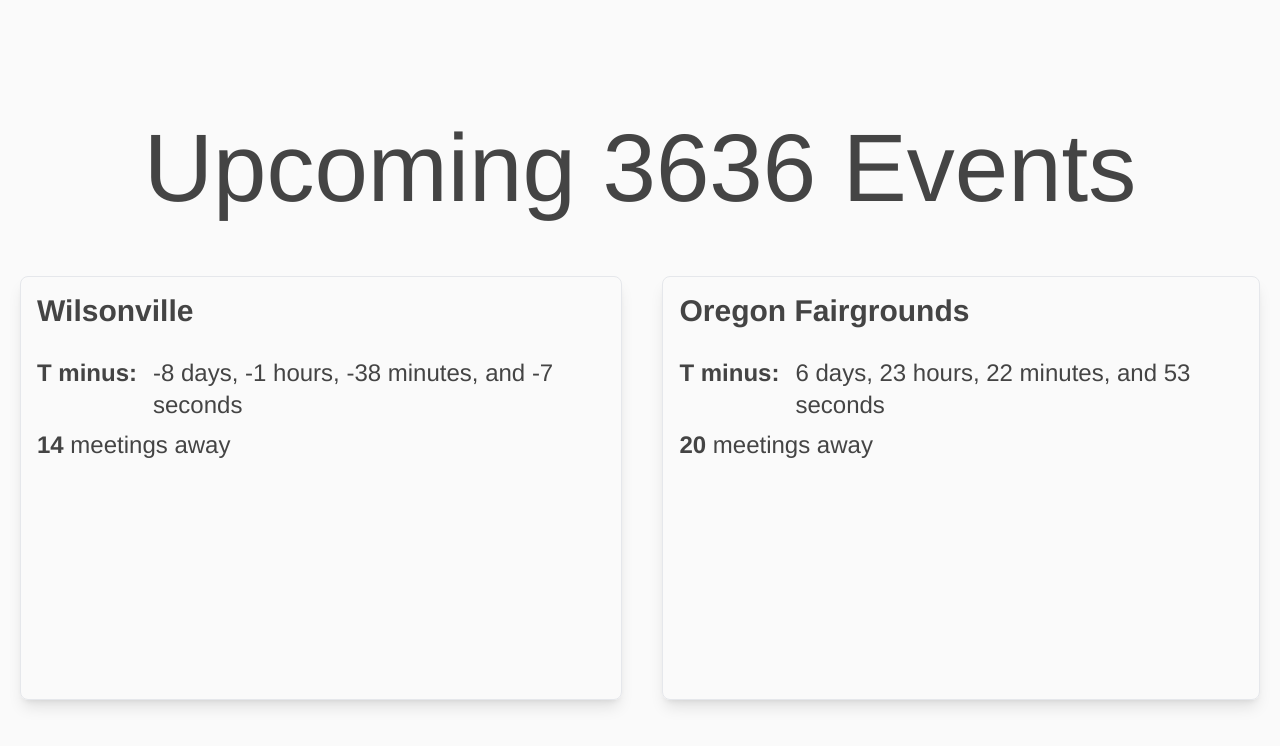
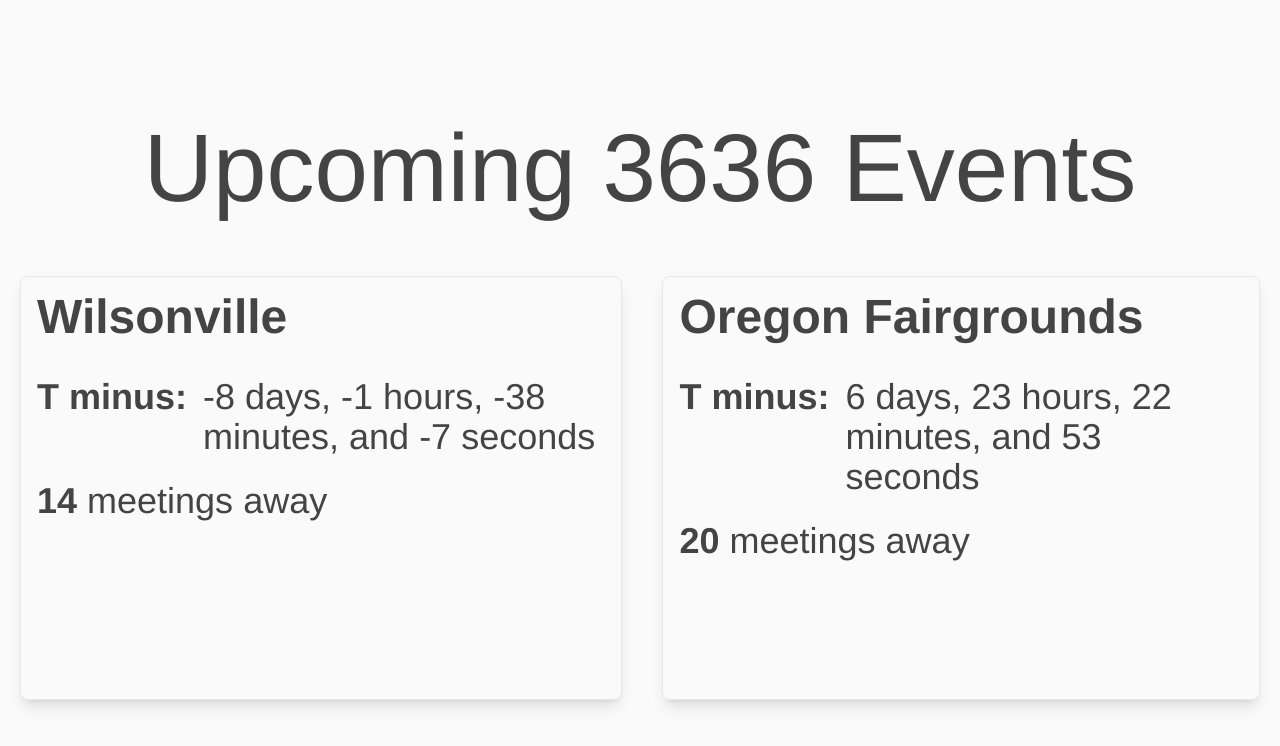
Before and after one commit to FRC3636/countdown, a Preact app: page / in a window 1280 px wide. Shown: the top 746 px of the page. Built offline with nearby package versions, Linux system fonts and the light colour scheme.

Commit message:
feat: make everything a bit bigger

```diff
--- a/src/Event.tsx
+++ b/src/Event.tsx
@@ -22,10 +22,10 @@ export default function Event(props: {
 
     return (
         <div class="flex flex-col gap-4 border shadow-lg dark:shadow-none p-4 rounded-lg m-5">
-            <h2 class="text-3xl mb-3 font-bold">{props.name}</h2>
-            <div class="flex flex-col gap-2 text-xl">
+            <h2 class="text-5xl mb-5 font-bold">{props.name}</h2>
+            <div class="flex flex-col gap-6 text-4xl">
                 <UpcomingDate date={props.date} />
-                <h3 class="text-2xl">
+                <h3>
                     <span class="font-bold">{meetingsUntil}</span> meetings away
                 </h3>
             </div>
@@ -43,12 +43,12 @@ function UpcomingDate(props: { date: Date }) {
     const secondsUntil = Math.floor((difference % MINUTES) / SECONDS);
 
     return (
-        <div class="flex gap-4">
-            <h3 class="text-2xl font-bold flex-shrink-0">T minus:</h3>
-            <h3 class="text-2xl">
+        <h3 class="flex gap-4">
+            <span class="font-bold flex-shrink-0">T minus:</span>
+            <span>
                 {daysUntil} days, {hoursUntil} hours, {minutesUntil} minutes,
                 and {secondsUntil} seconds
-            </h3>
-        </div>
+            </span>
+        </h3>
     );
 }
--- a/src/app.tsx
+++ b/src/app.tsx
@@ -1,4 +1,3 @@
-import { h } from 'preact';
 import { useEffect, useState } from 'preact/hooks';
 import Event from './Event';
 
```
Also changed, not shown: src/app.module.css (deleted, +0 -47 lines), src/assets/preact.svg (deleted).
